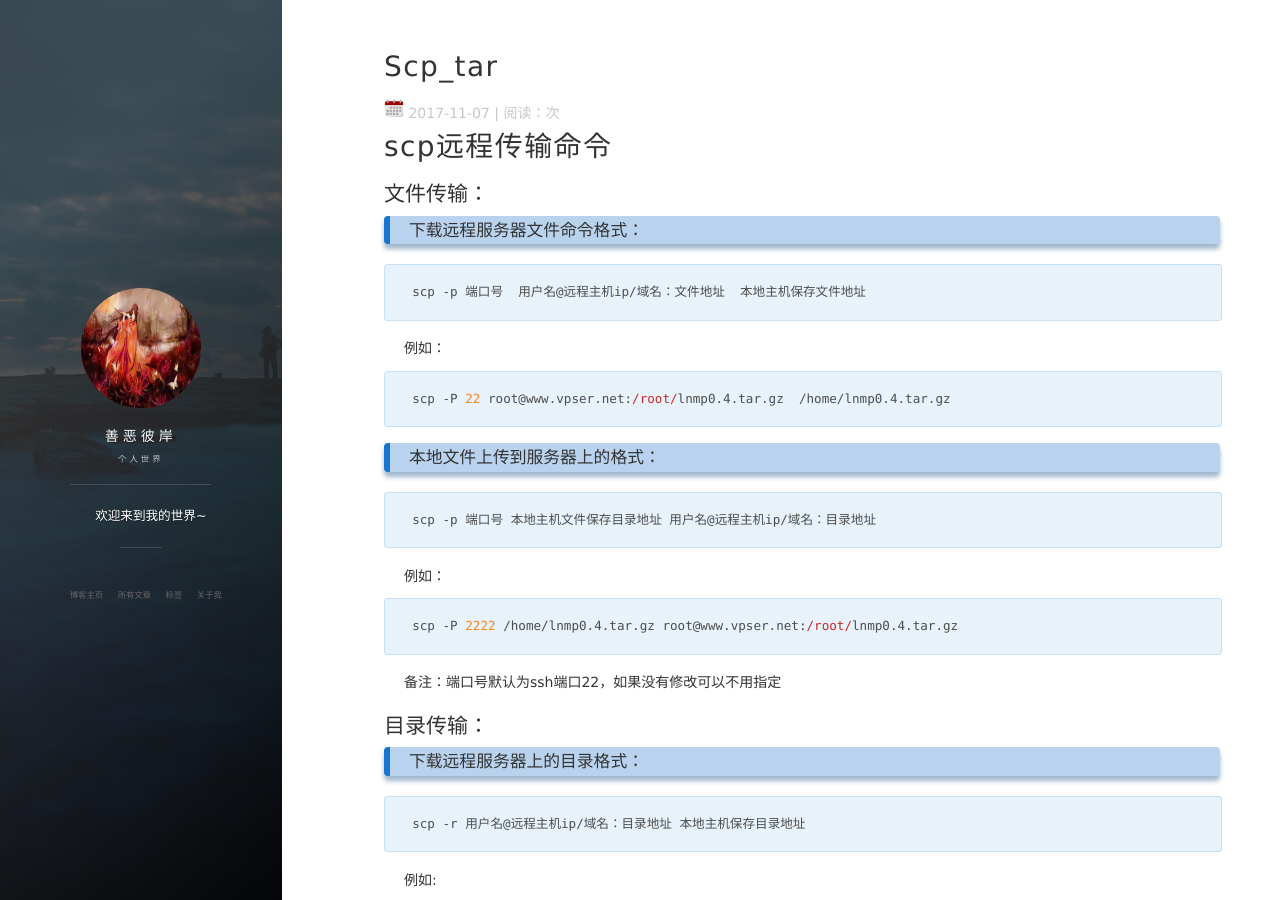
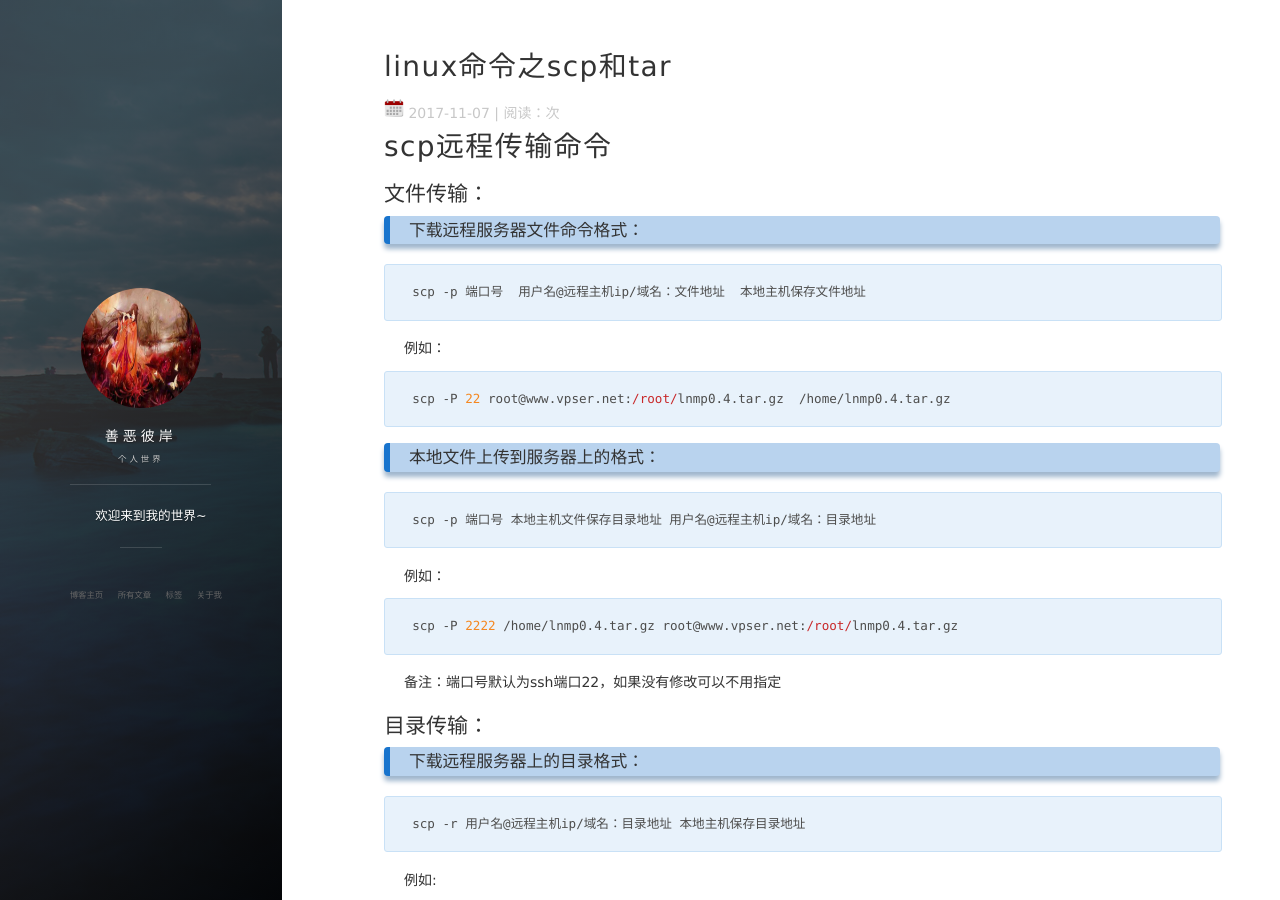
Before and after one commit to ghccc/ghccc.github.io, a Jekyll site: the page built from _posts/2017-11-7-scp_tar.md, in a window 1280 px wide and 900 px high. Built offline with Jekyll 4.4.1, drawn with Linux system fonts in a browser that asks for light colours; nearby versions of some CDN libraries; our own code applies the rules of GitHub Pages for plain Markdown files; comment, search, counter and statistics services are not loaded.

Commit message:
change something wrong

```diff
--- a/_posts/2017-11-7-scp_tar.md
+++ b/_posts/2017-11-7-scp_tar.md
@@ -1,3 +1,9 @@
+---
+layout: post
+title:  linux命令之scp和tar
+date:   2017-11-7
+tag: linux 命令
+---
 #  scp远程传输命令
 ##   文件传输：
 ###  下载远程服务器文件命令格式：
```
